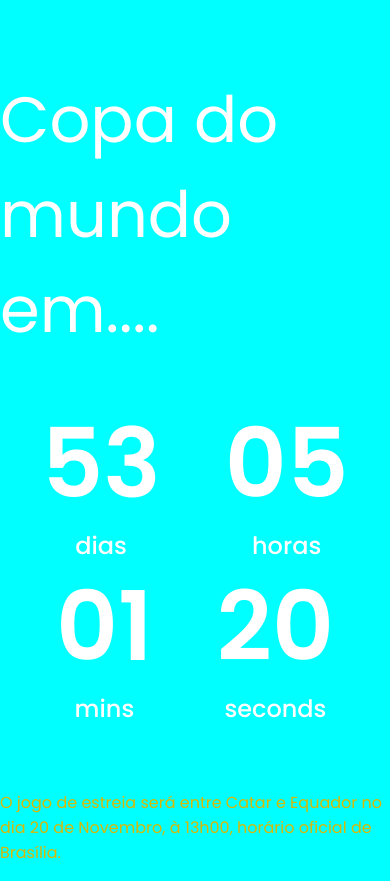
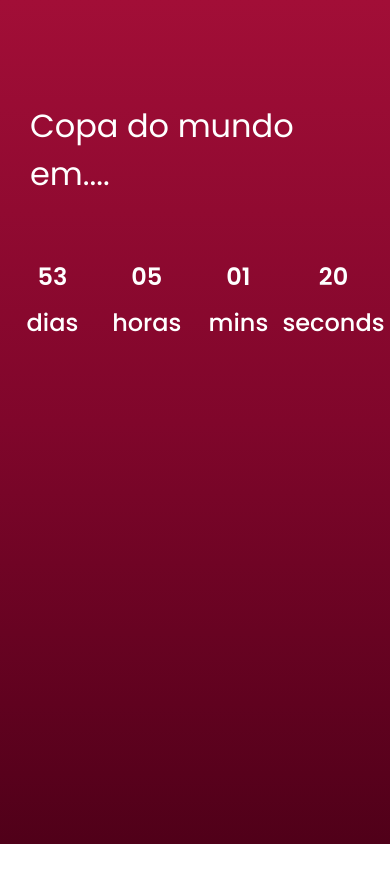
Before and after one commit to gio-souza/git-hub, a plain HTML site: page countdown/index.html in a window 390 px wide. After the commit the page ends 844 px from the top, so only its background shows below. Drawn offline with Linux system fonts and the light colour scheme.

Commit message:
novas atualizacoes css e html

```diff
--- a/countdown/index.html
+++ b/countdown/index.html
@@ -33,6 +33,5 @@
     </div>
   </div>
 
-  <p>O jogo de estreia será entre Catar e Equador no dia 20 de Novembro, à 13h00, horário oficial de Brasília.</p>
 </body>
 </html>
--- a/countdown/style.css
+++ b/countdown/style.css
@@ -12,7 +12,7 @@ body{
   min-height: 100vh;
   font-family: 'Poppins', sans-serif;
   margin: 0;
-  background-color: aqua;
+  background-image: linear-gradient(to bottom, #a20e37, #80062b, #500019);
 }
 
 h1{
@@ -49,3 +49,27 @@ p {
   margin-top: 4rem;
   color: rgb(215, 184, 4);
 }
+
+
+/* ------------ responsividade --------- */
+
+@media (max-width: 767px){
+
+  body{
+    margin: auto;
+  }
+
+  h1{
+   font-size: 2rem;
+   padding: 30px
+  }
+
+
+  .text{
+    font-size: 1.5rem;
+  }
+
+  p{
+    overflow: hidden;
+  }
+}
```
